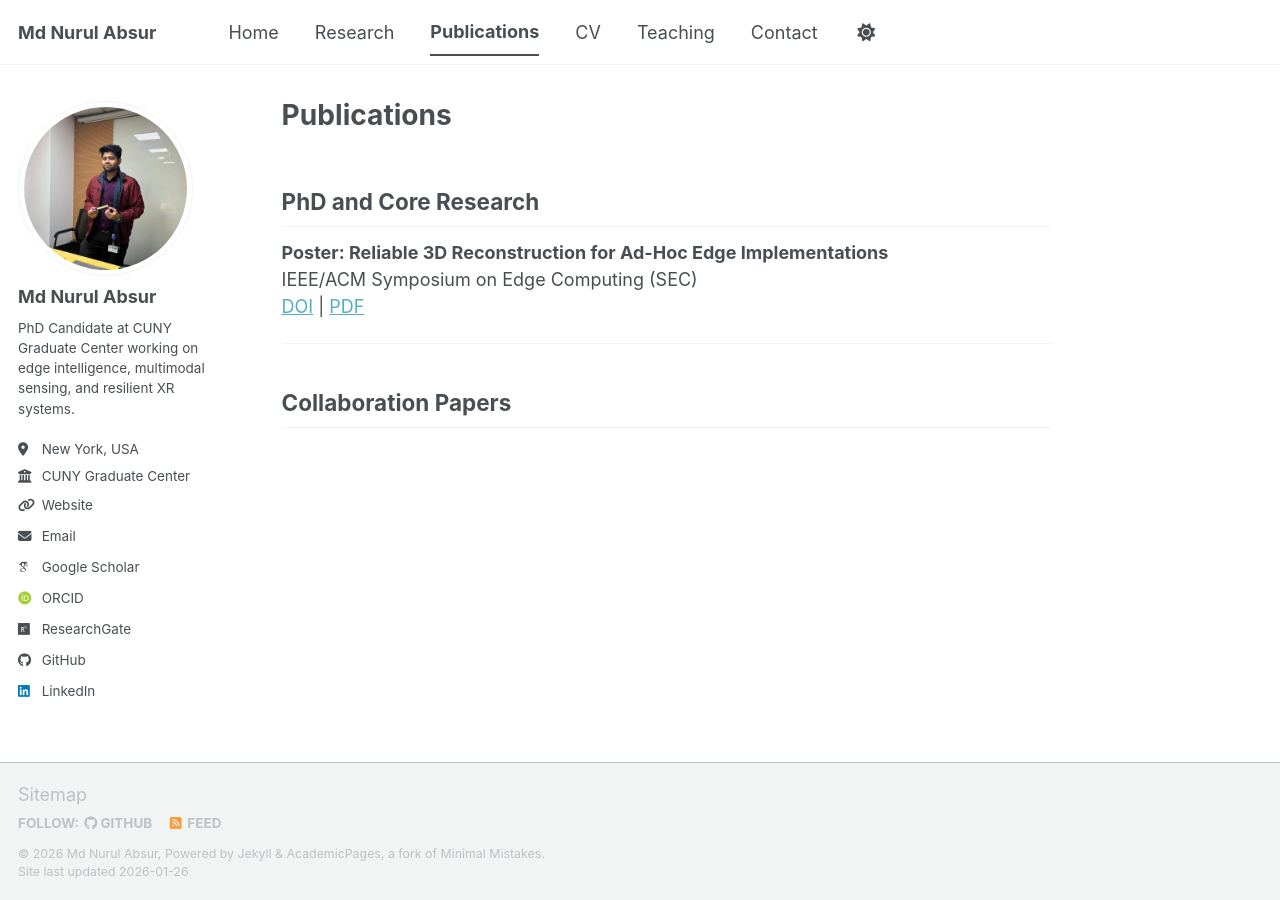
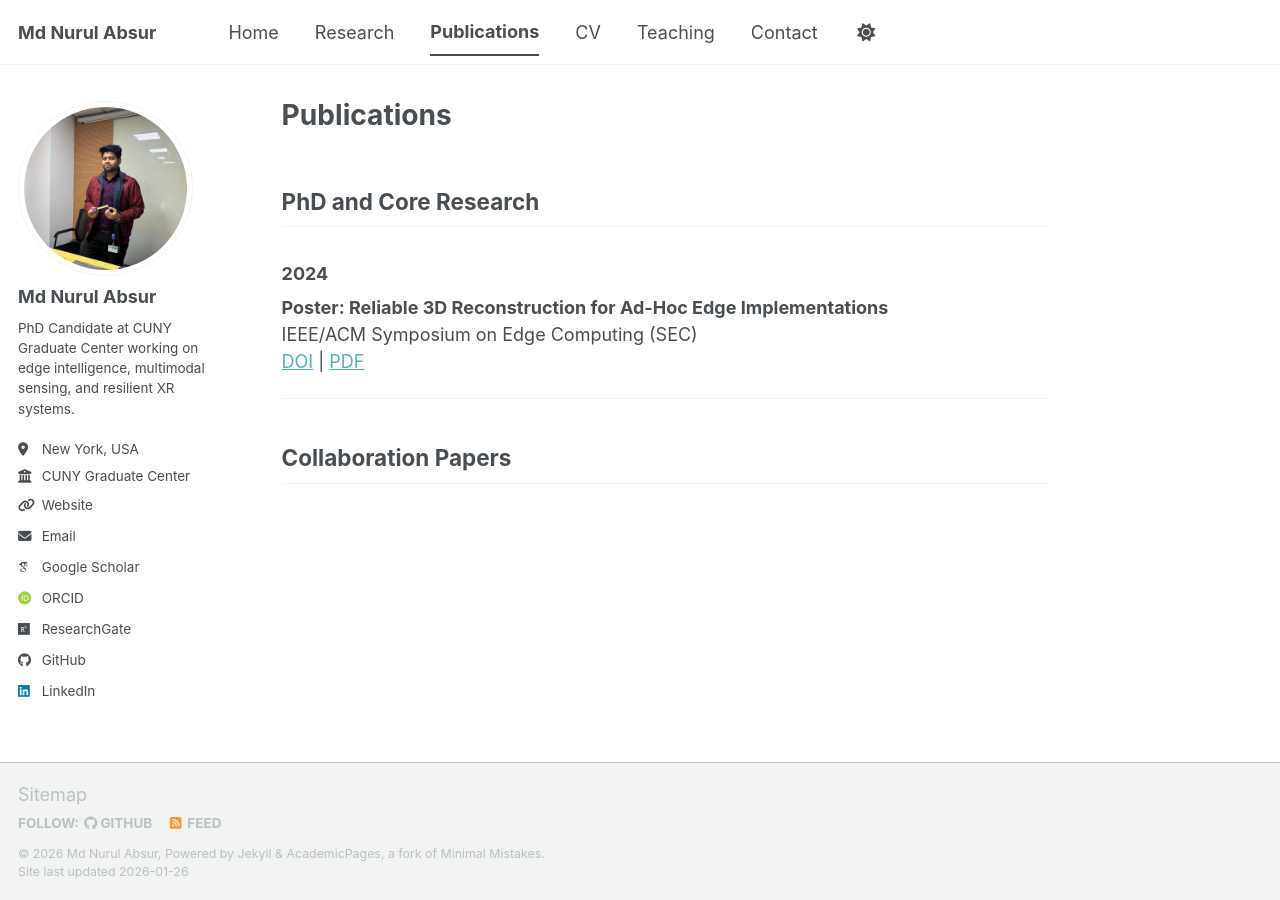
Before and after one commit to mdnurulabsur/mdnurulabsur.github.io, a Jekyll site: the page built from _pages/publications.md, in a window 1280 px wide. Built offline with Jekyll 4.4.1, drawn with Linux system fonts in a browser that asks for light colours; some web fonts are replaced; a script bundle is joined from its source files by our own code; library files that are not in the unit come from our copies.

Commit message:
Update publications.md

```diff
--- a/_pages/publications.md
+++ b/_pages/publications.md
@@ -6,26 +6,38 @@ author_profile: true
 
 ## PhD and Core Research
 
-{% for post in site.publications reversed %}
-{% if post.pub_group == "phd" %}
+{% assign phd_posts = site.publications | where: "pub_group", "phd" | sort: "date" | reverse %}
+
+{% assign current_year = "" %}
+{% for post in phd_posts %}
+  {% assign y = post.date | date: "%Y" %}
+  {% if y != current_year %}
+### {{ y }}
+  {% assign current_year = y %}
+  {% endif %}
+
 **{{ post.title }}**
 {{ post.venue }}
-{% if post.paperurl %}[DOI]({{ post.paperurl }}){% endif %}
-{% if post.pdfurl %} | [PDF]({{ post.pdfurl }}){% endif %}
+{% if post.paperurl %}<a href="{{ post.paperurl }}" target="_blank" rel="noopener noreferrer">DOI</a>{% endif %}{% if post.pdfurl %} | <a href="{{ post.pdfurl }}" target="_blank" rel="noopener noreferrer">PDF</a>{% endif %}
 
-{% endif %}
 {% endfor %}
 
 ---
 
 ## Collaboration Papers
 
-{% for post in site.publications reversed %}
-{% if post.pub_group == "collab" %}
+{% assign collab_posts = site.publications | where: "pub_group", "collab" | sort: "date" | reverse %}
+
+{% assign current_year = "" %}
+{% for post in collab_posts %}
+  {% assign y = post.date | date: "%Y" %}
+  {% if y != current_year %}
+### {{ y }}
+  {% assign current_year = y %}
+  {% endif %}
+
 **{{ post.title }}**
 {{ post.venue }}
-{% if post.paperurl %}[DOI]({{ post.paperurl }}){% endif %}
-{% if post.pdfurl %} | [PDF]({{ post.pdfurl }}){% endif %}
+{% if post.paperurl %}<a href="{{ post.paperurl }}" target="_blank" rel="noopener noreferrer">DOI</a>{% endif %}{% if post.pdfurl %} | <a href="{{ post.pdfurl }}" target="_blank" rel="noopener noreferrer">PDF</a>{% endif %}
 
-{% endif %}
 {% endfor %}
```
